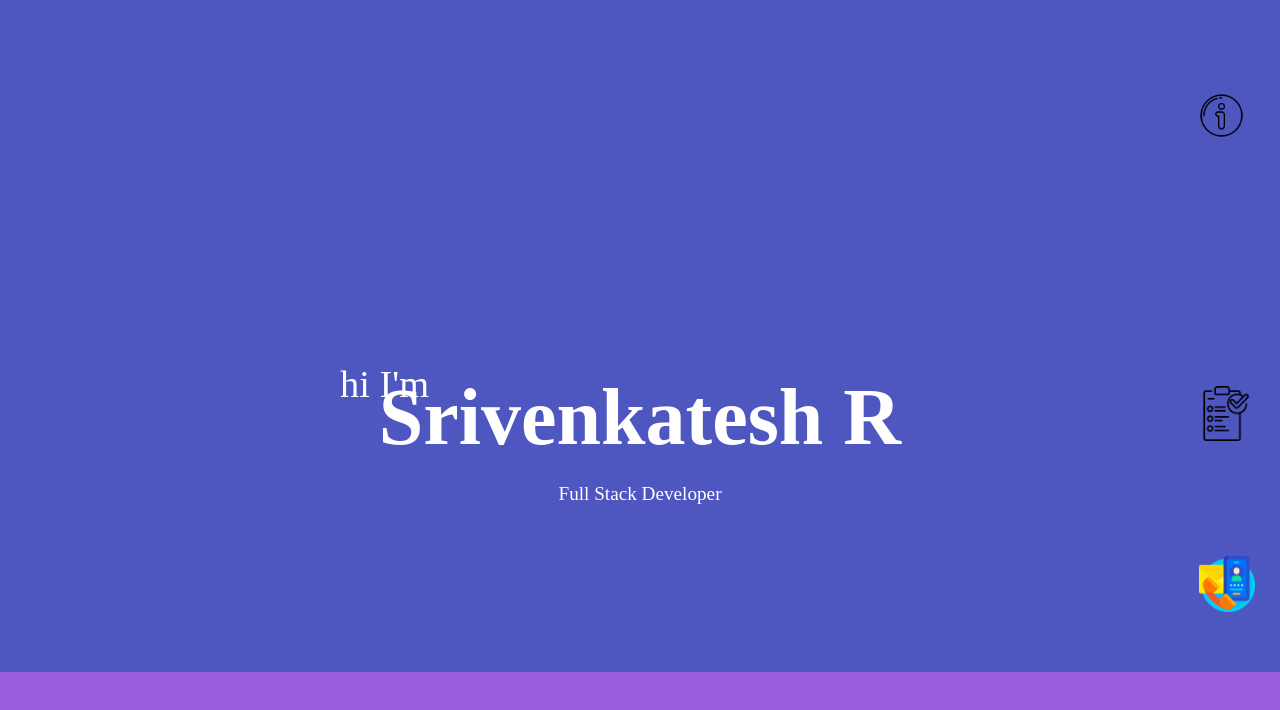
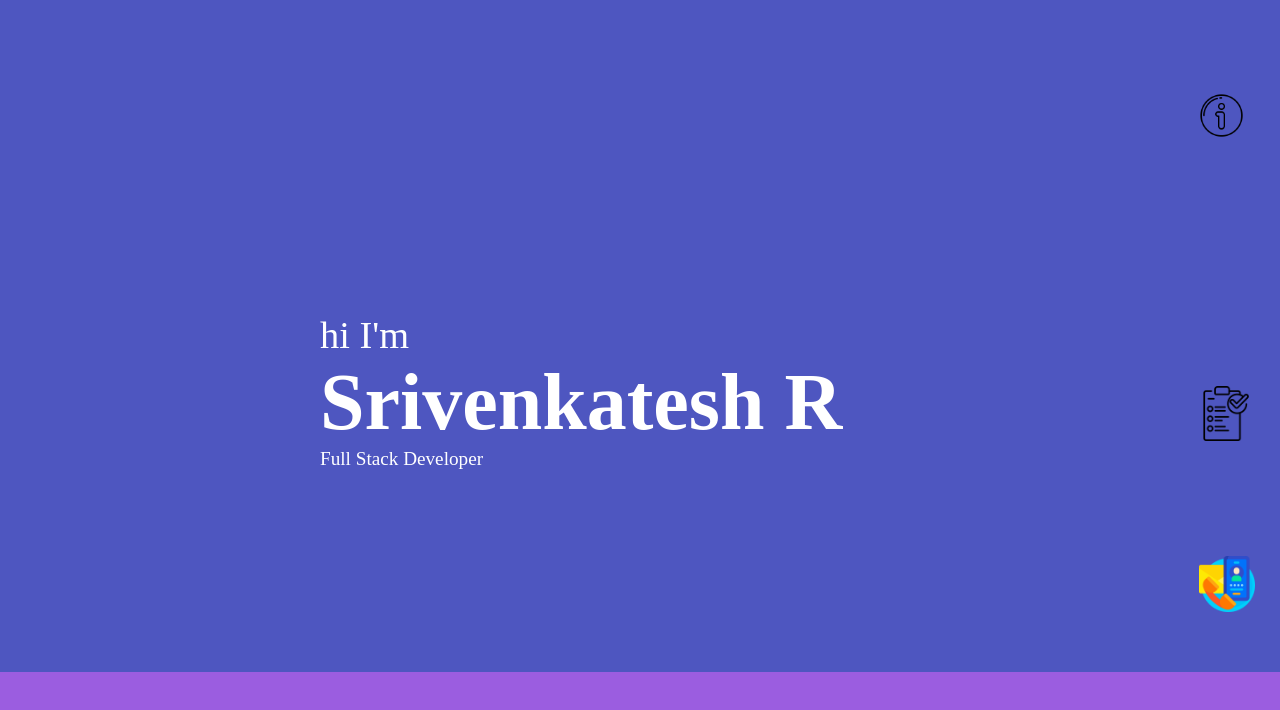
Before and after one commit to Srivenkatesh03/web-port, a plain HTML site: page index.html in a window 1280 px wide. Shown: the part 128-838 px from the top of the page. Drawn offline with Linux system fonts and the light colour scheme.

Commit message:
second comit

```diff
--- a/portfolio.css
+++ b/portfolio.css
@@ -69,6 +69,7 @@ main>.container{
     min-height: 100vh;
     width: 100%;
 
+
 }
 
 /* home */
@@ -81,18 +82,18 @@ main>.home{
     height: 50%;
     width: 50%;
     /* background-color: white; */
-    display: flex;
+    display: flexbox;
     align-items: center;
     justify-content: center;
     flex-direction: column;
     position: relative;
     gap: 20px;
     color: white;
-    .primary{
+.primary{
         font-size: 2.4rem;
-        position: absolute;
-        top: 40px;
-        left: 20px;
+        position: flexbox;
+        top: 0px;
+        left: 0px;
     }
     h1{
         font-size: 5rem;
```
